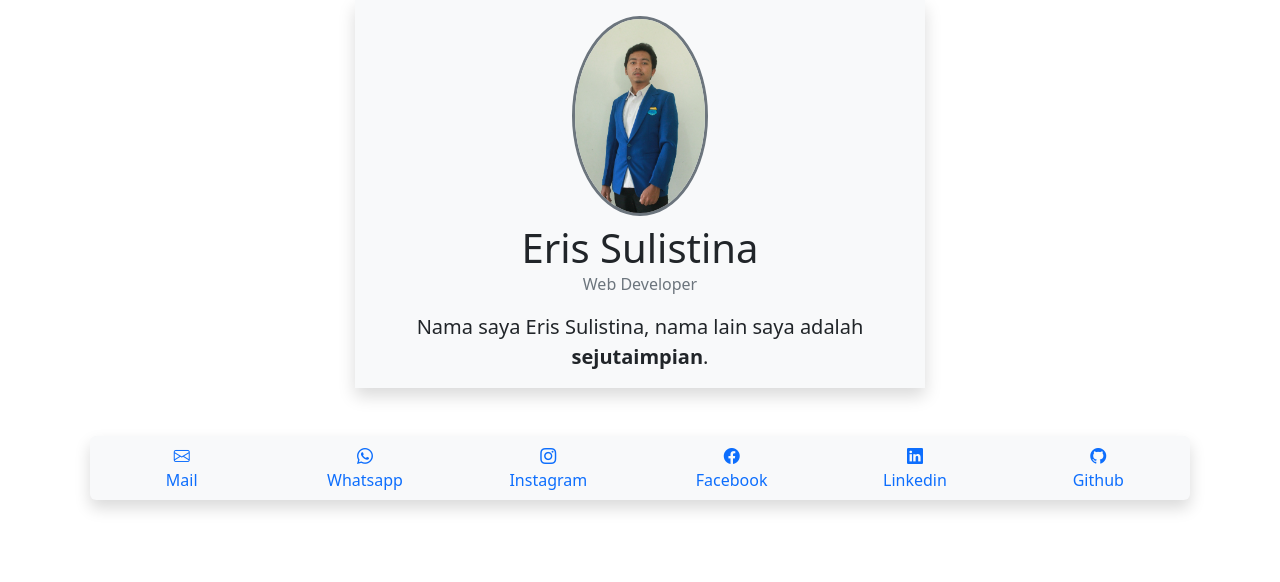
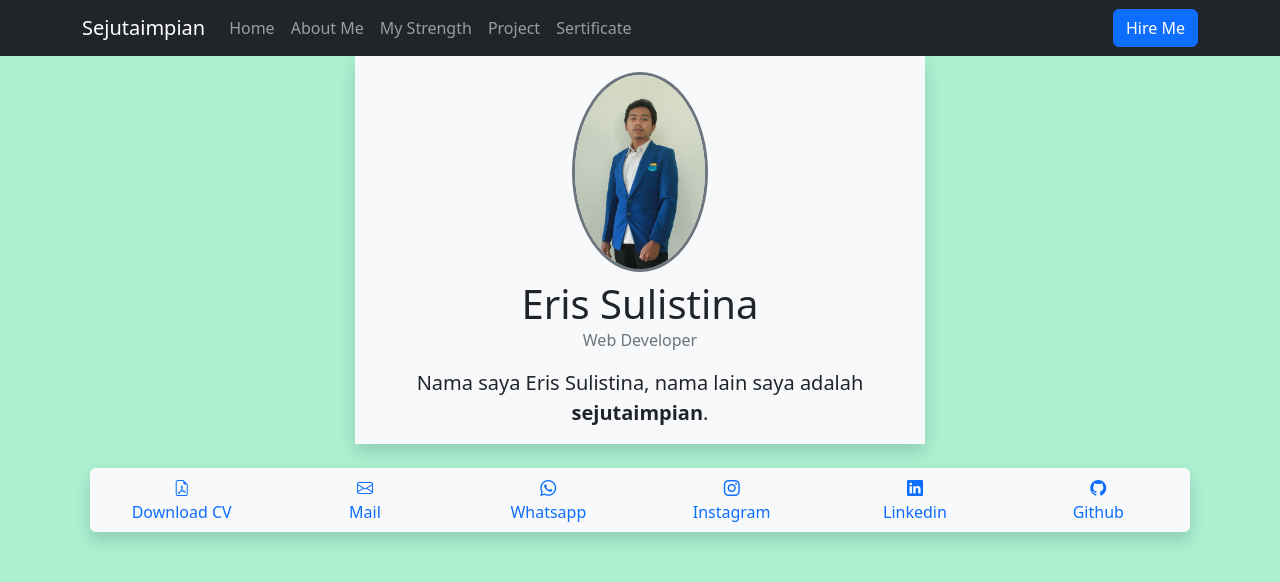
Before and after one commit to sejutaimpian/sejutaimpian.github.io, a plain HTML site: page index.html in a window 1280 px wide. Drawn offline with Linux system fonts and the light colour scheme.

Commit message:
update: navbar dan linkbar

```diff
--- a/index.html
+++ b/index.html
@@ -8,7 +8,37 @@
     <link rel="stylesheet" href="bootstrap-5.2.3-dist/css/bootstrap.min.css">
     <link rel="stylesheet" href="bootstrap-icons/font/bootstrap-icons.css">
 </head>
-<body>
+<body style="background-color: #aaf0d1;" id="home">
+    <nav class="navbar sticky-top navbar-expand-md bg-dark navbar-dark">
+        <div class="container">
+          <a class="navbar-brand" href="#">Sejutaimpian</a>
+          <button class="navbar-toggler" type="button" data-bs-toggle="collapse" data-bs-target="#navbarNavAltMarkup" aria-controls="navbarNavAltMarkup" aria-expanded="false" aria-label="Toggle navigation">
+            <span class="navbar-toggler-icon"></span>
+          </button>
+          <div class="collapse navbar-collapse" id="navbarNavAltMarkup">
+            <ul class="navbar-nav me-auto">
+                <li class="nav-item">
+                    <a class="nav-link" aria-current="page" href="#home">Home</a>
+                </li>
+                <li class="nav-item">
+                    <a class="nav-link" href="#">About Me</a>
+                </li>
+                <li class="nav-item">
+                    <a class="nav-link" href="#">My Strength</a>
+                </li>
+                <li class="nav-item">
+                    <a class="nav-link" href="#">Project</a>
+                </li>
+                <li class="nav-item">
+                    <a class="nav-link" href="#">Sertificate</a>
+                </li>
+            </ul>
+            <div class="d-grid my-2 my-md-0">
+                <a href="mailto:derissulistina@gmail.com" class="btn btn-primary">Hire Me</a>
+            </div>
+          </div>
+        </div>
+    </nav>
     <div class="container">
         <div class="row">
             <div class="col-md-6 mx-auto text-center shadow py-3 px-2 bg-light">
@@ -18,7 +48,15 @@
                 <p class="fs-5 mb-0">Nama saya Eris Sulistina, nama lain saya adalah <strong>sejutaimpian</strong>.</p>
             </div>
         </div>
-        <div class="row text-center bg-light shadow rounded mt-5 mx-2">
+        <div class="row text-center bg-light shadow rounded mt-3 mt-md-4 mx-2">
+            <a href="https://drive.google.com/file/d/1bXtUxi_KmV1qEjuF0IxYLzkJiIQbF4aA/view?usp=sharing" class="col-2 text-decoration-none my-4 my-md-2">
+                <div>
+                    <i class="bi bi-file-earmark-pdf"></i>
+                </div>
+                <div class="d-none d-md-block">
+                    <div>Download CV</div>
+                </div>
+            </a>
             <a href="mailto:derissulistina@gmail.com" class="col-2 text-decoration-none my-4 my-md-2">
                 <div>
                     <i class="bi bi-envelope"></i>
@@ -43,14 +81,6 @@
                     <div>Instagram</div>
                 </div>
             </a>
-            <a href="https://facebook.com/eris.sulistina" class="col-2 text-decoration-none my-4 my-md-2">
-                <div>
-                    <i class="bi bi-facebook"></i>
-                </div>
-                <div class="d-none d-md-block">
-                    <div>Facebook</div>
-                </div>
-            </a>
             <a href="https://www.linkedin.com/in/eris-sulistina-422a66194" class="col-2 text-decoration-none my-4 my-md-2">
                 <div>
                     <i class="bi bi-linkedin"></i>
@@ -69,7 +99,6 @@
             </a>
         </div>
     </div>
-
     <script src="bootstrap-5.2.3-dist/js/bootstrap.bundle.min.js"></script>
 </body>
 </html>
```
